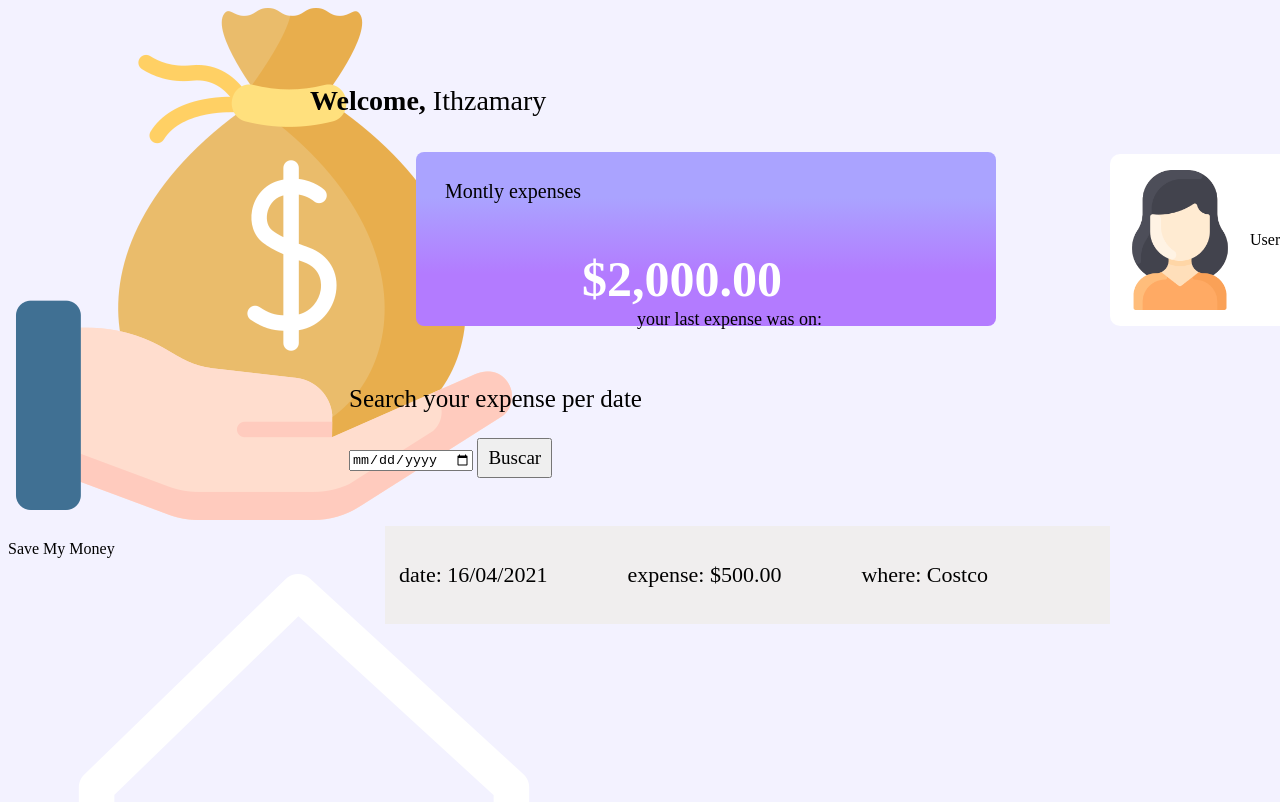
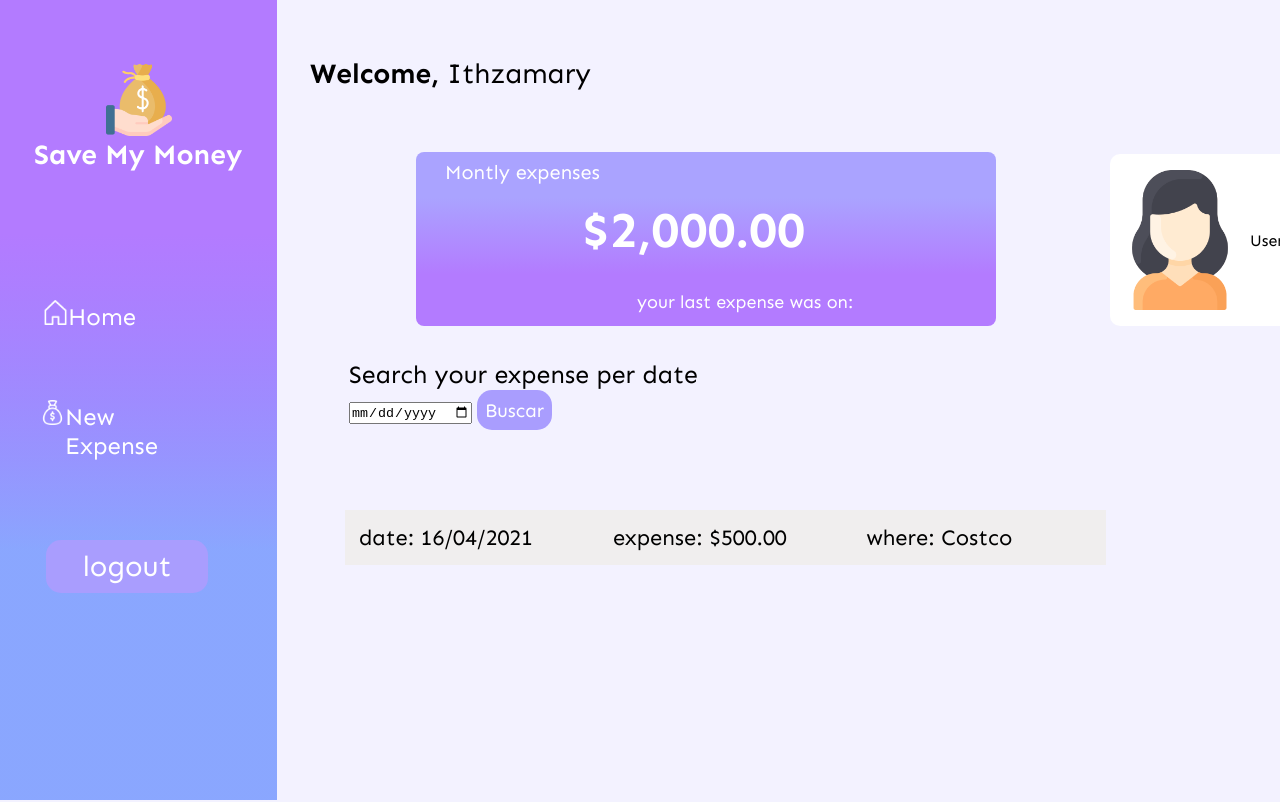
Before and after one commit to ithzavg/savemymoney, a plain HTML site: page index.html in a window 1280 px wide. Shown: the top 802 px of the page. Drawn offline with Linux system fonts and the light colour scheme; files that its build step writes are made by us from their sources; files whose address does not match are found by name.

Commit message:
Update styles.css

```diff
--- a/styles.css
+++ b/styles.css
@@ -1,3 +1,125 @@
+@import url('https://fonts.googleapis.com/css2?family=Sen:wght@400;700&display=swap');
+
+*{
+    margin: 0;
+    padding: 0;
+    box-sizing: border-box;
+}
+
 body{
     background-color: #F3F2FF;
+    font-family: Sen;
 }
+
+.main{
+    display: flex;
+}
+
+.nav{
+    list-style: none;
+}
+
+a{
+    text-decoration: none;
+}
+#side-menu{
+    width:277px;
+    height: 100vh;
+    background: linear-gradient(180deg, #B37BFF 29.17%, rgba(118, 152, 254, 0.6) 68.75%);
+    top:0px;
+    left: 0px;
+}
+
+#content{
+    width: 100%;
+    height: 100vh;
+    display: flex;
+    justify-content: center;
+}
+
+#img-logo{
+    position: absolute;
+    width: 68px;
+    height: 72px;
+    left: 105px;
+    top: 64px;
+}
+
+.white-text{
+    font-family: Sen;
+    font-style: normal;
+    color: #FFFFFF;
+}
+
+.app-title{
+    position: absolute;
+    font-weight: 700;
+    font-size: 28px;
+    width: 306px;
+    height: 35px;
+    left: 34px;
+    top: 138px;
+}
+
+.menu-title-home{
+    position: absolute;
+    left: 43px;
+    top: 300px;
+    font-size: 24px;
+}
+
+.menu-title-home a{
+    position: absolute;
+    top: 2px;
+}
+
+.menu-title-expense{
+    position: absolute;
+    left: 40px;
+    top: 400px;
+    width: 100px;
+    font-size: 24px;
+}
+
+.menu-title-expense a{
+    position: absolute;
+    top: 2px;
+}
+
+.size-icon{
+    width: 25px;
+    height: 25px;
+}
+
+.button{
+    background: #A99DFE;
+    border-radius: 15px;
+    border: none;
+    color: #FFFFFF;
+    cursor: pointer;
+    font-family: Sen;
+}
+
+button:hover{
+    background: #D9D4FE;
+}
+
+.button-logout{
+    position: absolute;
+    width: 162px;
+    height: 53px;
+    left: 46px;
+    top: 540px;
+    font-size: 29px;
+}
+
+.button:focus{
+    outline: none;
+}
+
+.alert{
+    color: rgb(212, 16, 16);
+    font-weight: 700;
+    font-size: 25px;
+
+}
```
